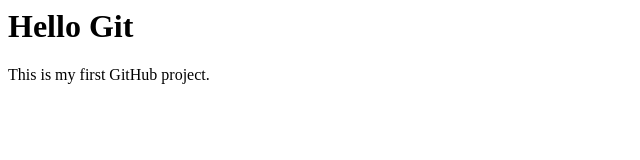
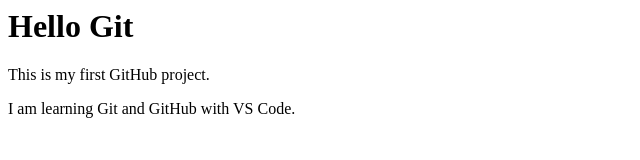
Before and after one commit to Yuniiz/git-test, a plain HTML site: page index.html in a window 1280 px wide. Shown: the whole page, without its empty margins (0-640 px from the left). Drawn offline with Linux system fonts and the light colour scheme.

Commit message:
使用 VS Code 修改首页

```diff
--- a/index.html
+++ b/index.html
@@ -1,2 +1,3 @@
 <h1>Hello Git</h1>
 <p>This is my first GitHub project.</p>
+<p>I am learning Git and GitHub with VS Code.</p>
```
